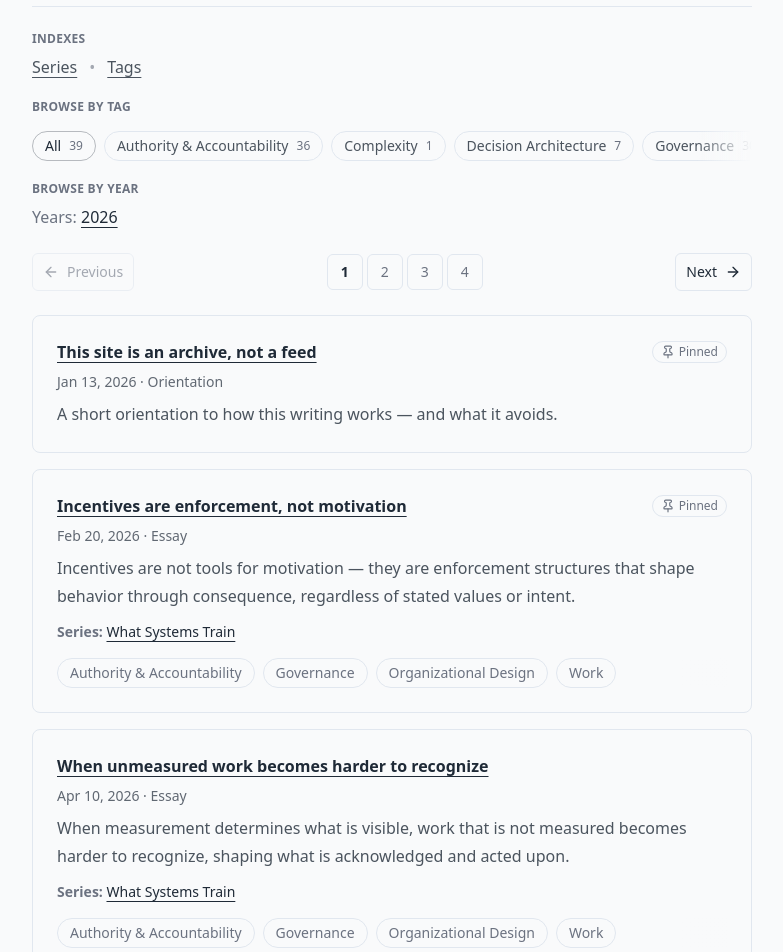
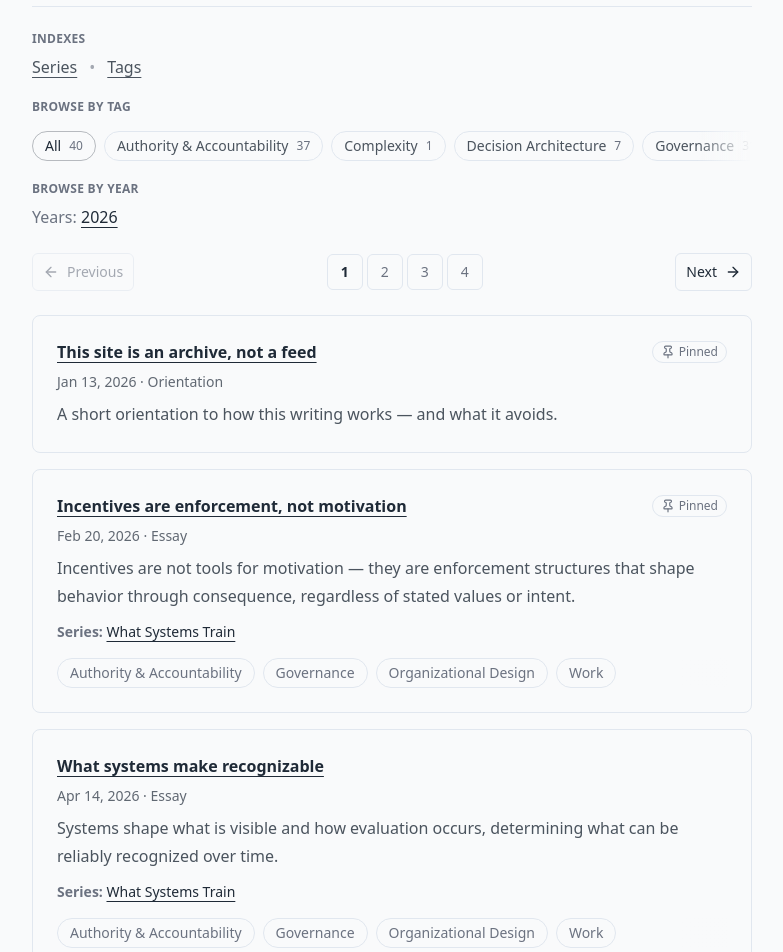
Before and after one commit to andrewjfrancis/andrewjfrancis-site, a Next.js app: page /writing in a window 1280 px wide. Shown: the part 380-1332 px from the top of the page, without its empty margins (248-1031 px from the left). Built offline with nearby package versions, Linux system fonts and the light colour scheme.

Commit message:
Publish “What systems make recognizable”
Adds new writing entry and publishes it on-site.
Includes metadata, tags, publish date, and listing updates.

```diff
--- /dev/null
+++ b/app/writing/_content/2026/what-systems-make-recognizable.mdx
@@ -0,0 +1,110 @@
+---
+id: 2026-04-14-01
+title: What systems make recognizable
+date: "2026-04-14"
+year: 2026
+tags:
+  - Authority & Accountability
+  - Governance
+  - Organizational Design
+  - Work
+source: local
+excerpt: >
+  Systems shape what is visible and how evaluation occurs, determining what can be reliably recognized over time.
+description: >
+  When systems structure visibility, repetition, and comparability, recognition stabilizes within those domains, making patterns easier to identify and share while leaving less visible work harder to consistently recognize across contexts.
+---
+
+Systems shape what is seen.
+
+They also shape what can be recognized consistently.
+
+Recognition is not a property of the work. It is a property of the system.
+
+Recognition depends on repeated exposure, stable comparison and shared reference.
+
+Without these, recognition does not hold.
+
+## Recognition depends on repetition
+
+Recognition requires patterns to appear consistently.
+
+When work is repeatedly visible, differences clarify and similarities stabilize.
+
+This repetition allows interpretation to converge.
+
+Over time, recognition becomes more reliable within these domains.
+
+Patterns that appear consistently require less interpretation and less validation.
+
+Recognition becomes faster, more stable and more widely shared.
+
+## Absence prevents stabilization
+
+When visibility is inconsistent, recognition does not fully form.
+
+Work that appears irregularly is harder to compare. Without stable reference points, patterns are more difficult to name. Without repetition, interpretation does not converge.
+
+Recognition remains partial.
+
+It must be reconstructed each time it appears. It depends more on individual interpretation and less on shared understanding.
+
+Not because the work lacks meaning, but because the system does not support its consistent appearance.
+
+## Recognition depends on comparability
+
+Recognition does not only require visibility. It requires comparability across contexts.
+
+When work can be evaluated against consistent criteria, differences and similarities become easier to detect. Patterns can be understood relative to other instances.
+
+Without comparability, recognition remains isolated.
+
+Individual instances may be understood locally, but they do not accumulate into broader patterns. What is recognized in one context does not transfer reliably to another.
+
+Recognition becomes fragmented.
+
+## Recognition becomes domain-specific
+
+As systems define what is visible and comparable, recognition becomes uneven.
+
+In areas where work is measured, tracked and repeatedly surfaced, recognition strengthens. Patterns become easier to identify, compare and evaluate.
+
+Across these domains, recognition becomes shared. It can be referenced, discussed and applied consistently.
+
+Outside these areas, recognition weakens.
+
+Work that is less visible or less comparable becomes harder to identify across contexts. It does not stabilize into shared understanding.
+
+Recognition becomes dependent on local context and individual judgment.
+
+Not because the work is less important, but because it is less consistently present within the structures that support evaluation.
+
+## What systems make possible
+
+Systems expand recognition in some areas while limiting it in others.
+
+They create conditions where certain patterns can be repeatedly seen, compared and named. At the same time, they leave other patterns without the stability required for consistent recognition.
+
+Over time, recognition is not only uneven. It becomes structurally bounded.
+
+Some forms of work become easier to recognize with consistency, while others remain difficult to reliably identify across contexts.
+
+These limits are not explicit.
+
+They emerge from how visibility, comparison and evaluation are structured.
+
+## What systems train
+
+People learn not what is important, but what can be recognized.
+
+Systems do not only shape behavior.
+
+They shape what can be reliably recognized, and what remains outside consistent judgment.
+
+They determine what can be seen as present at all.
+
+---
+
+Part of a series: [What Systems Train](/writing/series/what-systems-train)
+
+---
--- a/app/writing/_data/articles.ts
+++ b/app/writing/_data/articles.ts
@@ -25,6 +25,22 @@ export type Article = {
 export const PAGE_SIZE = 10;
 
 export const ARTICLES_REAL: Article[] = [
+  {
+    id: "2026-04-14-01",
+    title: "What systems make recognizable",
+    date: "2026-04-14",
+    year: 2026,
+    excerpt:
+      "Systems shape what is visible and how evaluation occurs, determining what can be reliably recognized over time.",
+    source: "local",
+    slug: "what-systems-make-recognizable",
+    tags: [
+      "Authority & Accountability",
+      "Governance",
+      "Organizational Design",
+      "Work",
+    ],
+  },
   {
     id: "2026-04-10-01",
     title: "When unmeasured work becomes harder to recognize",
--- a/app/writing/_data/series.ts
+++ b/app/writing/_data/series.ts
@@ -76,6 +76,7 @@ export const SERIES: Series[] = [
       "2026-04-05-01",
       "2026-04-07-01",
       "2026-04-10-01",
+      "2026-04-14-01",
     ],
   },
   {
```
